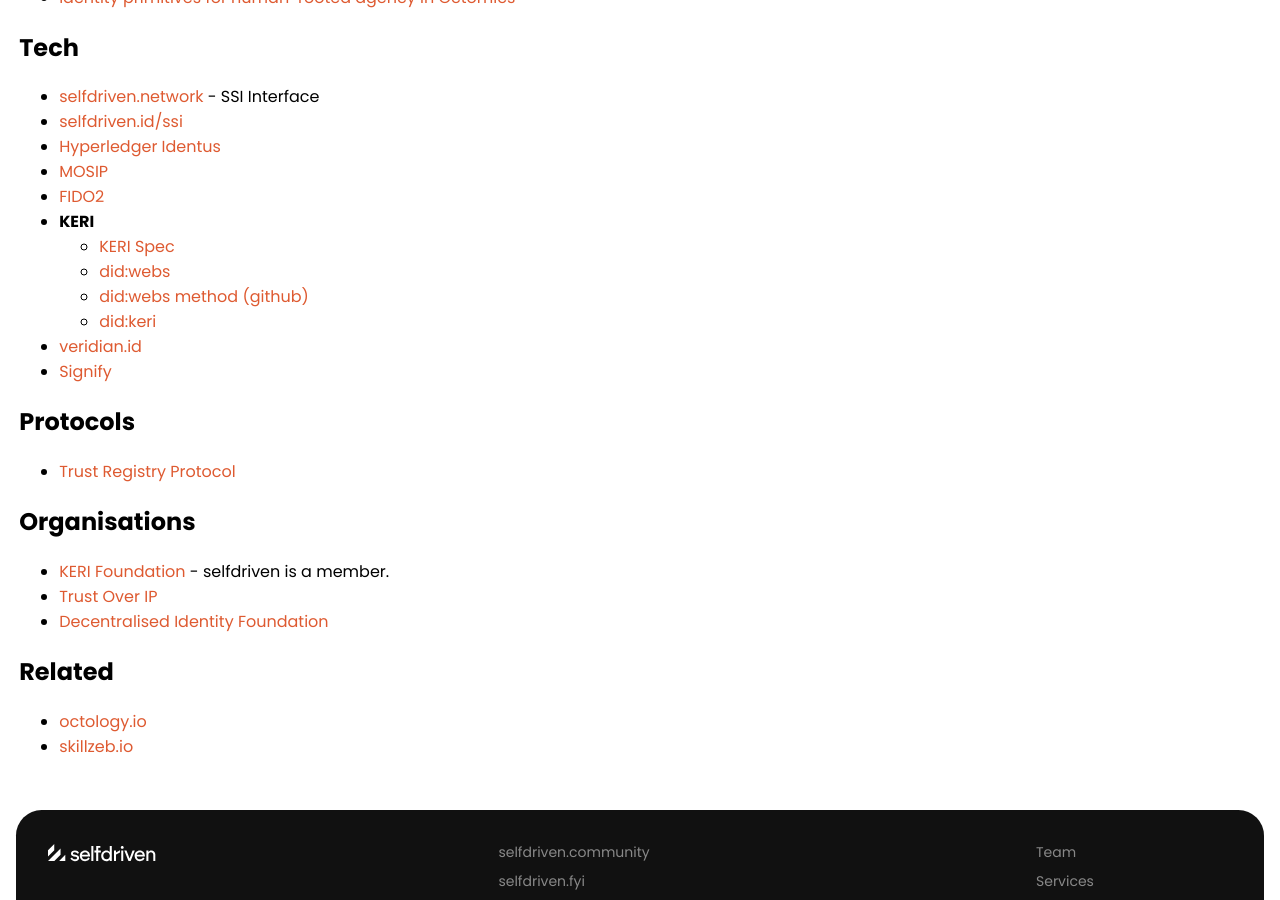
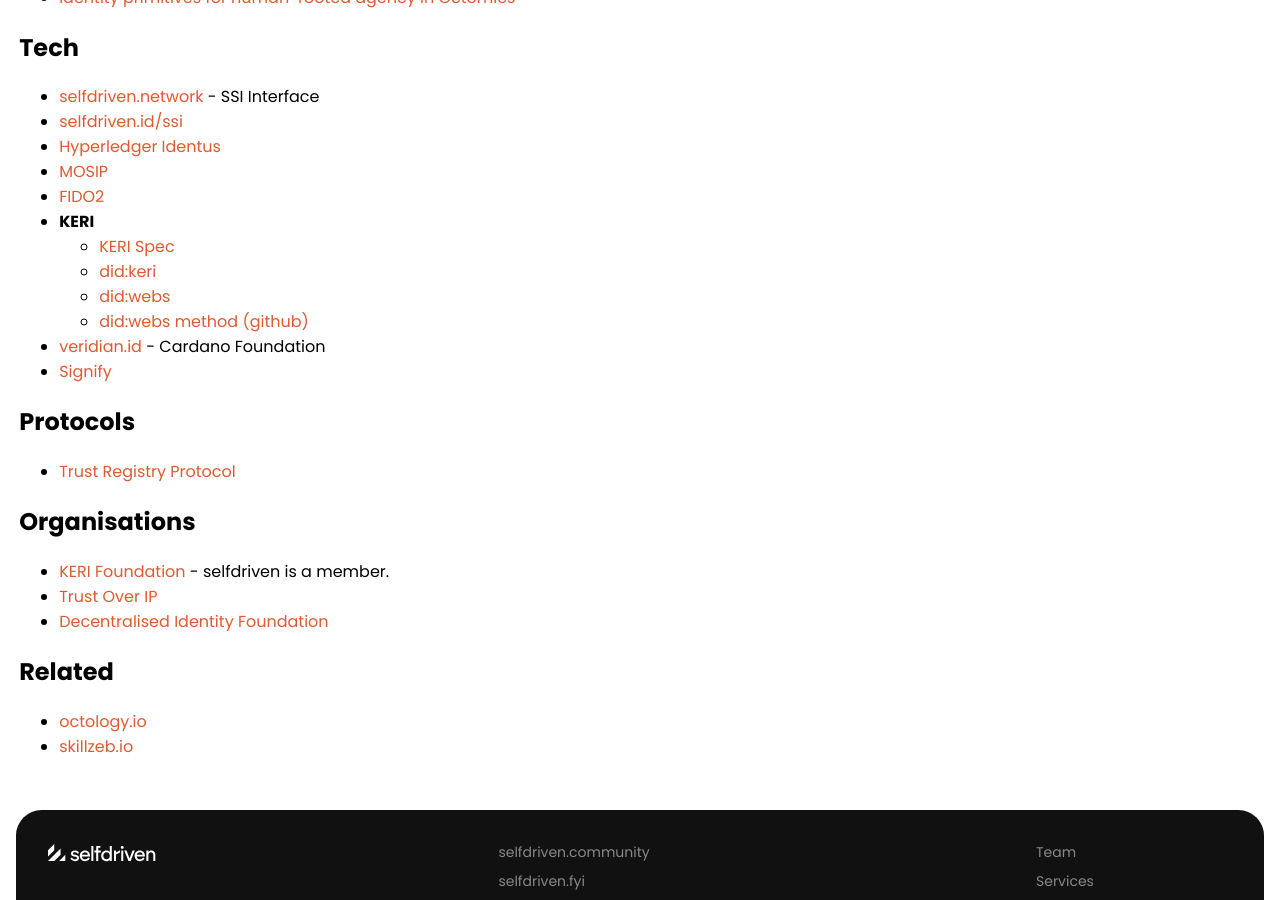
Before and after one commit to selfdriven-foundation/selfdriven-id, a Jekyll site: the page built from docs/index.md, in a window 1280 px wide and 900 px high, scrolled down 578 px. Built offline with Jekyll 4.4.1, drawn with Linux system fonts in a browser that asks for light colours.

Commit message:
Update index.md

```diff
--- a/docs/index.md
+++ b/docs/index.md
@@ -29,10 +29,10 @@
 - [FIDO2](https://fidoalliance.org/fido2)
 - **KERI**
 	- [KERI Spec](https://github.com/trustoverip/kswg-keri-specification)
+	- [did:keri](https://identity.foundation/keri/did_methods)
 	- [did:webs](https://trustoverip.github.io/tswg-did-method-webs-specification/)
 	- [did:webs method (github)](https://github.com/WebOfTrust/did-keri)
-	- [did:keri](https://identity.foundation/keri/did_methods)
-- [veridian.id](https://www.veridian.id)
+- [veridian.id](https://www.veridian.id) - Cardano Foundation
 - [Signify](https://github.com/WebOfTrust/signify-browser-extension)
 
 ## Protocols
```
